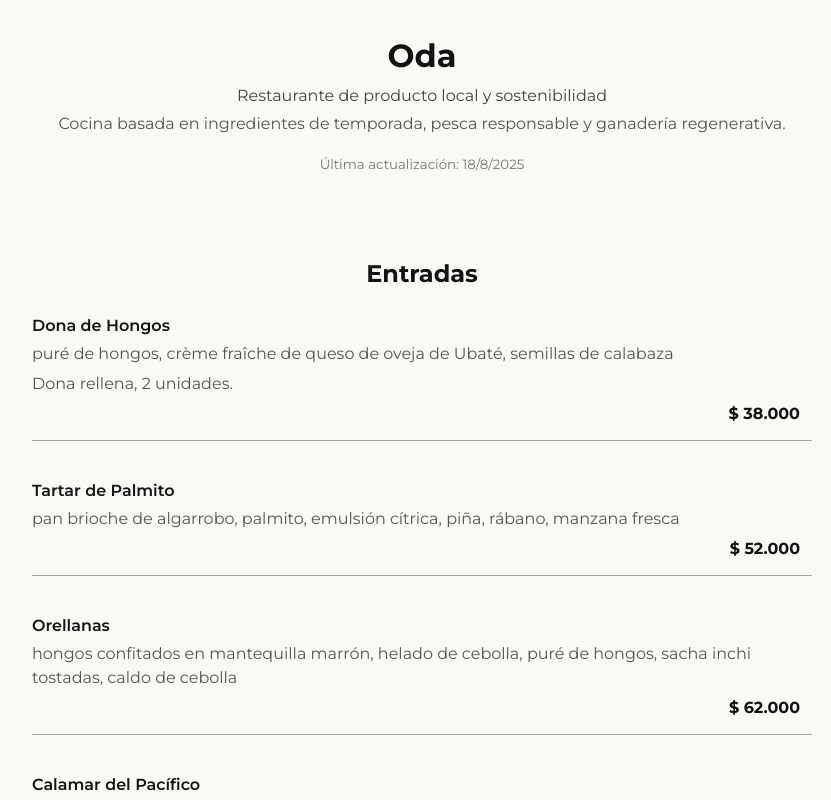
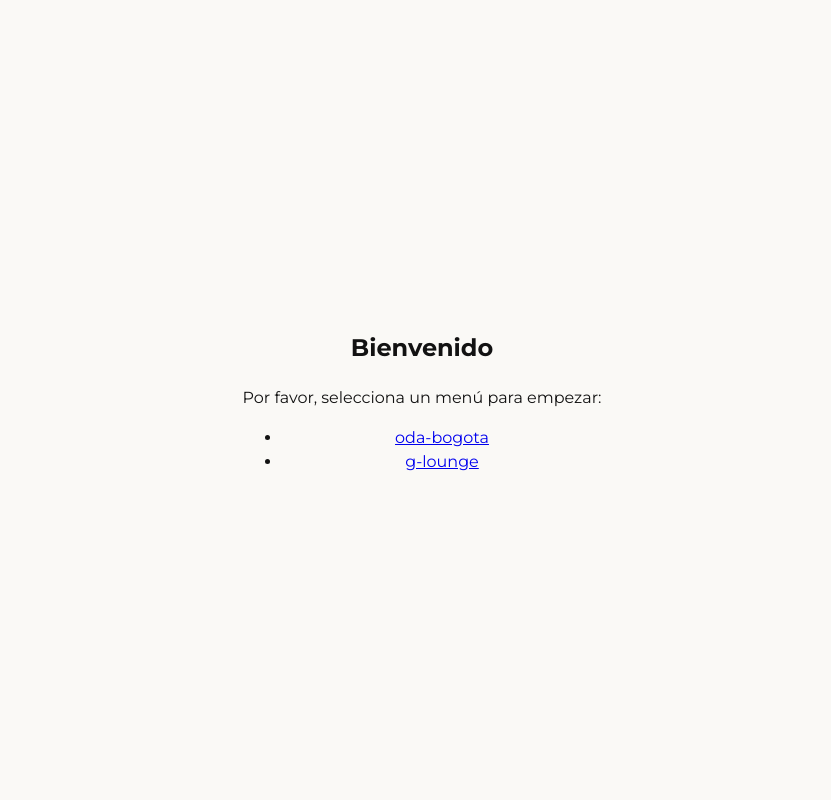
Before and after one commit to juanjosec5/lightweight-menu, a Vue app: page / in a window 1280 px wide. Shown: the top 800 px of the page, without its empty margins (218-1049 px from the left). Built offline with nearby package versions, Linux system fonts and the light colour scheme.

Commit message:
created useMenuUrl composable

```diff
--- a/src/App.vue
+++ b/src/App.vue
@@ -1,49 +1,26 @@
 <script setup lang="ts">
-  import { ref } from "vue";
   import { useMenu } from "@/composables/useMenu";
+  import { useMenuFromUrl } from "@/composables/useMenuFromUrl";
   import MenuCategory from "@/components/MenuCategory.vue";
 
   const KNOWN_MENUS = ["oda-bogota", "g-lounge"];
-  const DEFAULT_MENU = "oda-bogota"; // 👈 change if you prefer another default
-
-  // Read & normalize ?menu=
-  const params = new URLSearchParams(window.location.search);
-  const raw = (params.get("menu") || "").trim();
-  const slugify = (s: string) =>
-    s
-      .toLowerCase()
-      .trim()
-      .replace(/\s+/g, "-")
-      .replace(/[^a-z0-9-]/g, "");
-
-  const normalized = raw ? slugify(raw) : "";
-
-  // decide how to proceed
-  const isKnown = normalized ? KNOWN_MENUS.includes(normalized) : false;
-  const isMissingParam = raw.length === 0;
-  const invalidMenu = ref(!isMissingParam && !isKnown);
-
-  // if no param -> use default; if unknown -> leave empty so we don't fetch
-  const menuId = ref(isMissingParam ? DEFAULT_MENU : isKnown ? normalized : "");
-
-  // reflect normalized back once (eg: ?menu=G%20Lounge -> ?menu=g-lounge)
-// inside <script setup> of App.vue, where you reflect the normalized param:
-if (raw && normalized && normalized !== raw) {
-  const url = new URL(window.location.href)
-  // Force pathname to the app base ("/" in dev, "/lightweight-menu/" in prod)
-  url.pathname = import.meta.env.BASE_URL
-  url.searchParams.set("menu", normalized)
-  window.history.replaceState({}, "", url.toString())
-}
-
-  // only useMenu if we have something to fetch
+  const { menuId, invalidMenu, isMissingParam } = useMenuFromUrl(KNOWN_MENUS);
   const { data, loading, error, reload } = useMenu(menuId);
 </script>
 
 <template>
   <main class="wrap">
-    <!-- Unknown param -->
-    <section v-if="invalidMenu" class="error">
+    <section v-if="isMissingParam" class="welcome">
+      <h2>Bienvenido</h2>
+      <p>Por favor, selecciona un menú para empezar:</p>
+      <ul>
+        <li v-for="m in KNOWN_MENUS" :key="m">
+          <a :href="`?menu=${m}`">{{ m }}</a>
+        </li>
+      </ul>
+    </section>
+
+    <section v-else-if="invalidMenu" class="error">
       <h2>El menú solicitado no existe</h2>
       <p>Verifica la URL o usa uno de estos IDs válidos:</p>
       <ul>
@@ -53,7 +30,6 @@ if (raw && normalized && normalized !== raw) {
       </ul>
     </section>
 
-    <!-- Normal render -->
     <template v-else>
       <header v-if="data" class="hdr">
         <h1>{{ data.restaurant.name }}</h1>
@@ -78,13 +54,8 @@ if (raw && normalized && normalized !== raw) {
       <p v-if="error">Error: {{ error }}</p>
 
       <template v-if="data">
-        <menu-category
-          v-for="cat in data.categories"
-          :key="cat.id"
-          :category="cat"
-          :currency="data.restaurant.currency"
-          :locale="data.restaurant.locale"
-        />
+        <menu-category v-for="cat in data.categories" :key="cat.id" :category="cat" :currency="data.restaurant.currency"
+          :locale="data.restaurant.locale" />
       </template>
     </template>
   </main>
@@ -95,29 +66,36 @@ if (raw && normalized && normalized !== raw) {
     max-width: 780px;
     margin: auto;
   }
+
   .hdr h1 {
     margin: 0;
   }
+
   .sub {
     margin: 0.25rem 0;
     color: #444;
   }
+
   .desc {
     margin: 0.25rem 0 1rem;
     color: #555;
   }
+
   .muted {
     color: #777;
   }
+
   .error {
     text-align: center;
     margin-top: 2rem;
     color: #a00;
   }
+
   .error ul {
     list-style: none;
     padding: 0;
   }
+
   .error a {
     text-decoration: underline;
   }
--- /dev/null
+++ b/src/composables/useMenuFromUrl.ts
@@ -0,0 +1,31 @@
+// composables/useMenuFromUrl.ts
+
+import { ref, readonly } from "vue";
+
+export function useMenuFromUrl(knownMenus: string[]) {
+  const params = new URLSearchParams(window.location.search);
+  const raw = (params.get("menu") || "").trim();
+
+  const slugify = (s: string) =>
+    s.toLowerCase().trim().replace(/\s+/g, "-").replace(/[^a-z0-9-]/g, "");
+
+  const normalized = raw ? slugify(raw) : "";
+
+  const isKnown = normalized ? knownMenus.includes(normalized) : false;
+  const isMissingParam = raw.length === 0;
+  const menuId = isMissingParam ? "" : isKnown ? normalized : "";
+  const invalidMenu = !isMissingParam && !isKnown;
+
+  if (raw && normalized && normalized !== raw) {
+    const url = new URL(window.location.href);
+    url.pathname = import.meta.env.BASE_URL;
+    url.searchParams.set("menu", normalized);
+    window.history.replaceState({}, "", url.toString());
+  }
+
+  return {
+    menuId: readonly(ref(menuId)),
+    invalidMenu: readonly(ref(invalidMenu)),
+    isMissingParam: readonly(ref(isMissingParam)),
+  };
+}
```
